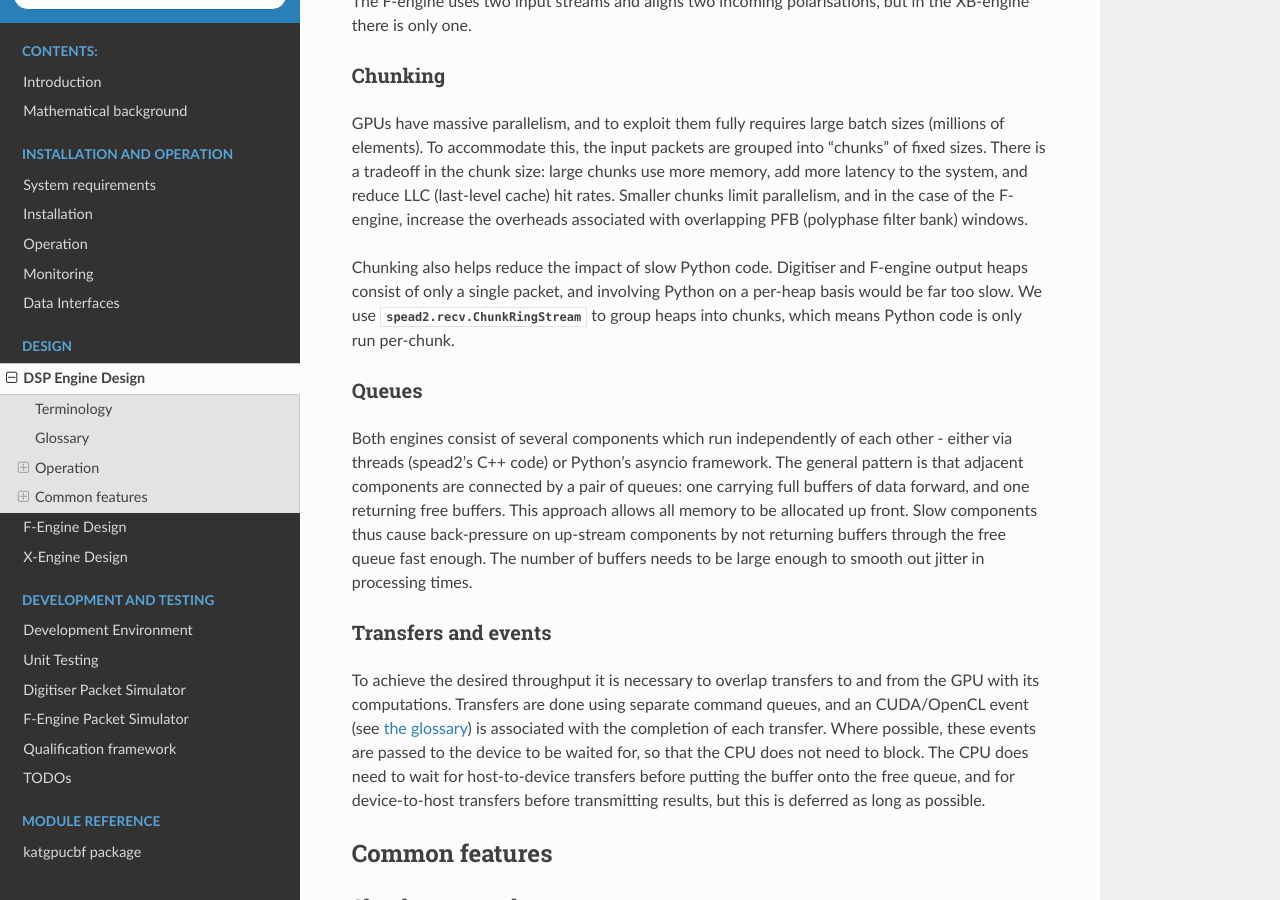
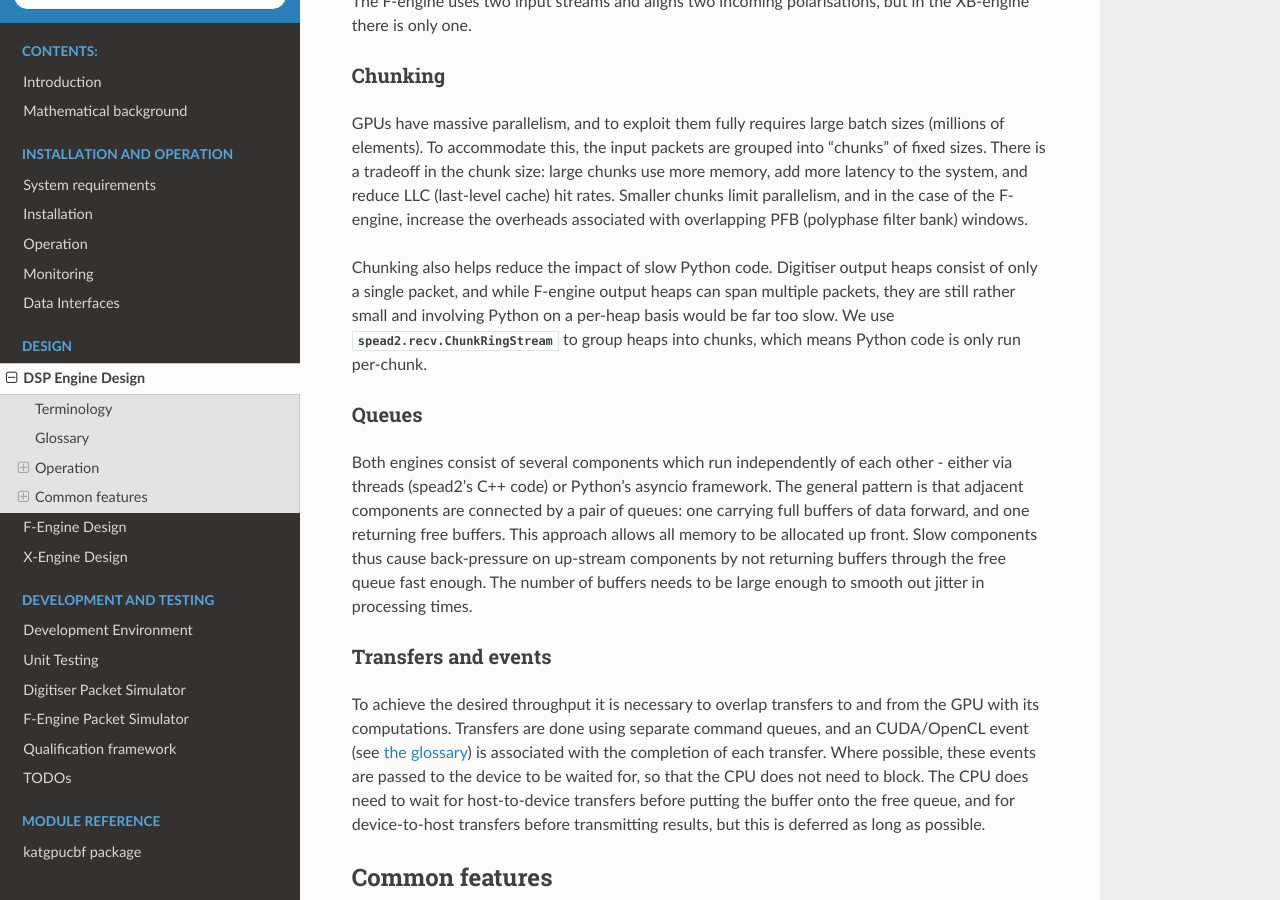
Before and after one commit to ska-sa/katgpucbf, a Sphinx documentation site: the page built from doc/engines.rst, in a window 1280 px wide and 900 px high, scrolled down 1797 px. Built offline with Sphinx 7.4.7 and the Read the Docs theme 2.0.0, drawn with Linux system fonts in a browser that asks for light colours; the version number could not be read and is left out.

Commit message:
Correct factual inaccuracy regarding the size of F-engine output heaps

```diff
--- a/doc/engines.rst
+++ b/doc/engines.rst
@@ -127,11 +127,11 @@ chunks use more memory, add more latency to the system, and reduce LLC
 of the F-engine, increase the overheads associated with overlapping PFB
 (polyphase filter bank) windows.
 
-Chunking also helps reduce the impact of slow Python code. Digitiser and
-F-engine output heaps consist of only a single packet, and involving Python on a
-per-heap basis would be far too slow. We use
-:class:`spead2.recv.ChunkRingStream` to group heaps into chunks, which means
-Python code is only run per-chunk.
+Chunking also helps reduce the impact of slow Python code. Digitiser output
+heaps consist of only a single packet, and while F-engine output heaps can span
+multiple packets, they are still rather small and involving Python on a per-heap
+basis would be far too slow. We use :class:`spead2.recv.ChunkRingStream` to
+group heaps into chunks, which means Python code is only run per-chunk.
 
 Queues
 ^^^^^^
```
